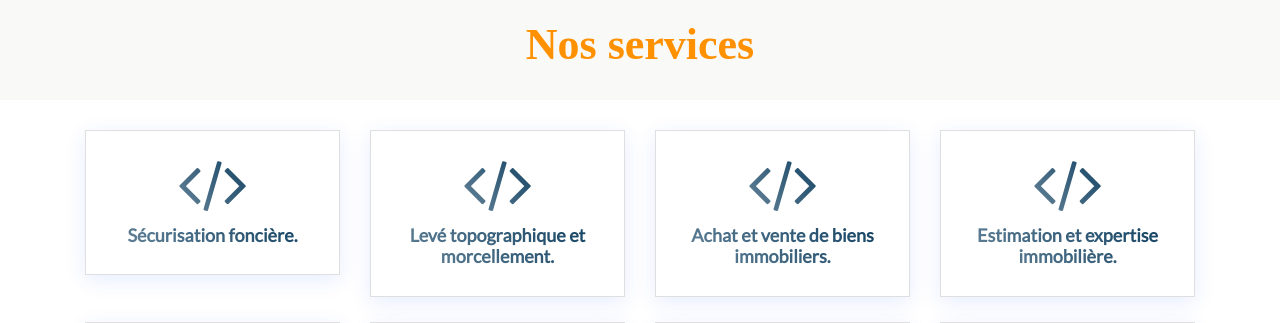
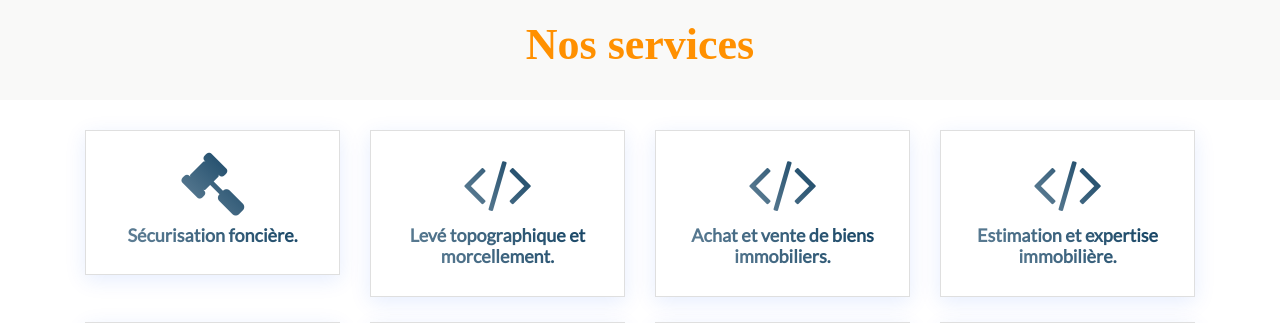
Before and after one commit to dodji05/ILEHYA-IMMO, a Symfony app: template templates/FrontEnd/nos-services.html.twig in a window 1280 px wide. Shown: the part 87-410 px from the top of the page. Run offline with Twig, Linux system fonts and the light colour scheme; the template is opened without the code that fills it, so the values that code supplies are empty; some libraries are stand-ins or nearby versions; some web fonts are replaced.

Commit message:
etape final correction

```diff
--- a/templates/FrontEnd/nos-services.html.twig
+++ b/templates/FrontEnd/nos-services.html.twig
@@ -248,7 +248,7 @@
                         <div class="card-body text-center">
 
                             <div class="icon text-center">
-                                <i class="fa fa-code"></i></div>
+                                <i class="fa fa-gavel"></i></div>
 
                             <h6 class="card-subtitle mb-2 text-muted">Sécurisation foncière.</h6>
                         </div>
```
